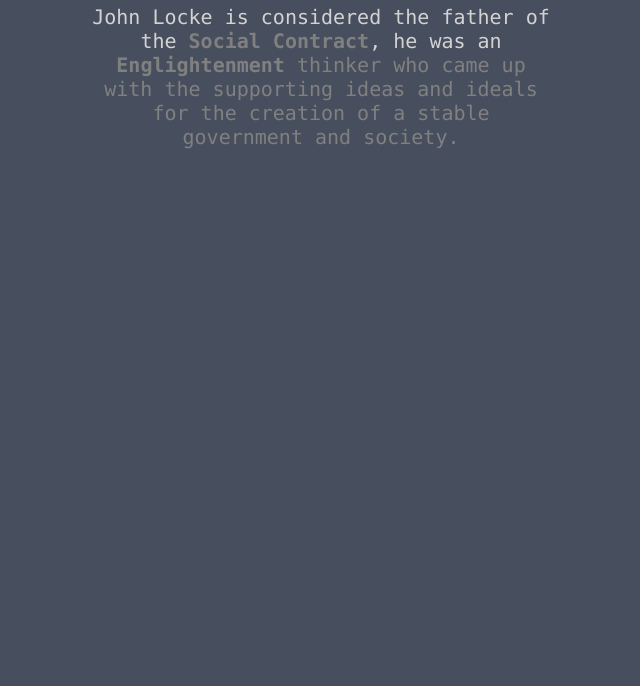
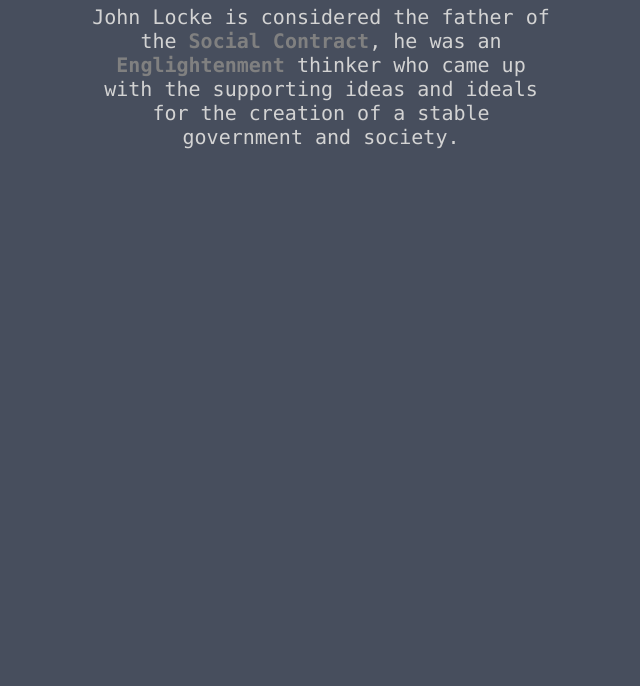
Before and after one commit to terrenana/terrenana.github.io, a plain HTML site: page john-locke.html in a window 1280 px wide. Shown: the part 114-800 px from the top of the page, without its empty margins (319-959 px from the left). Drawn offline with Linux system fonts and the light colour scheme.

Commit message:
fixed more things

```diff
--- a/john-locke.html
+++ b/john-locke.html
@@ -6,7 +6,7 @@
 
 <body>
     <h1>John Locke</h1>
-    <p>John Locke is considered the father of the <a href="social-contract.html"><b>Social Contract</b></a>, he was an <a href="enlightenment.html"><b>Englightenment</b><a> thinker who came up with the supporting ideas and ideals for the creation of a stable government and society.
+    <p>John Locke is considered the father of the <a href="social-contract.html"><b>Social Contract</b></a>, he was an <a href="enlightenment.html"><b>Englightenment</b></a> thinker who came up with the supporting ideas and ideals for the creation of a stable government and society.
     </p>
 </body>
 
```
Also changed, not shown: free-soilers.html (+1 -1 lines).
